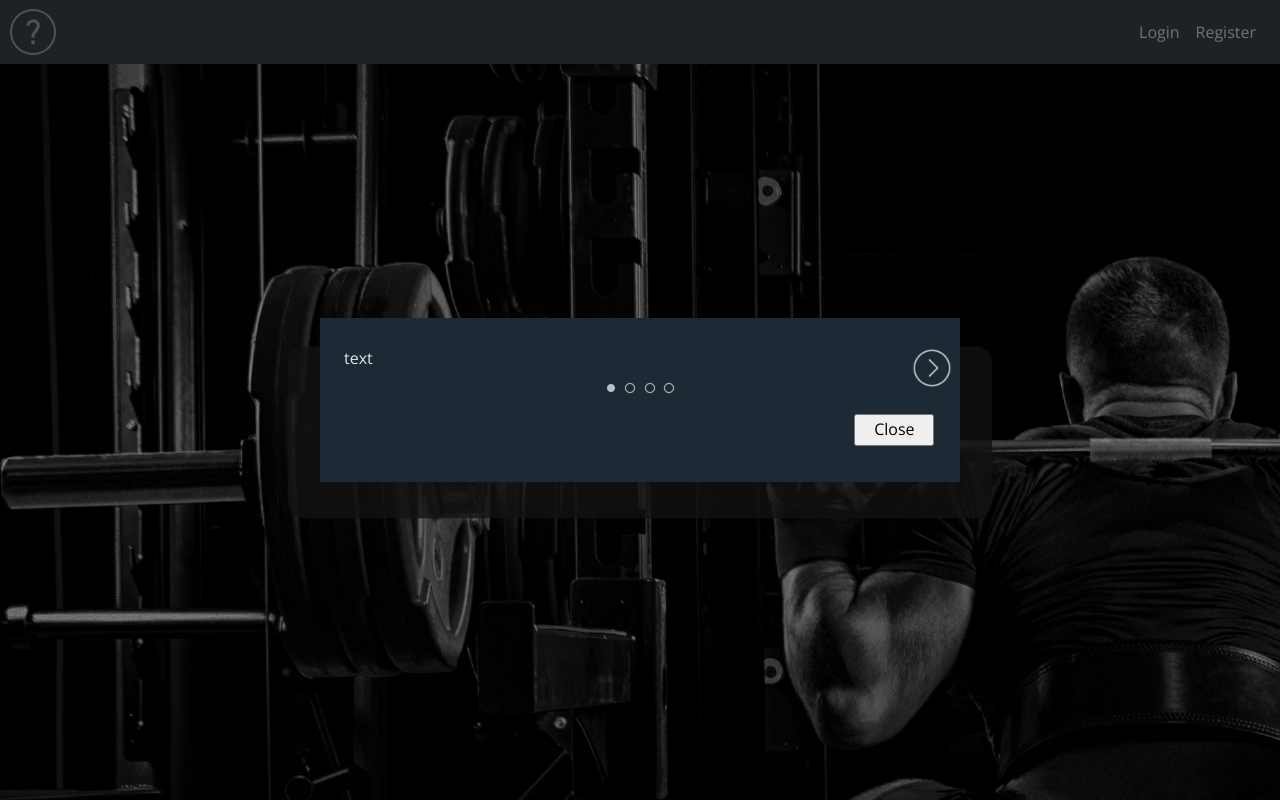
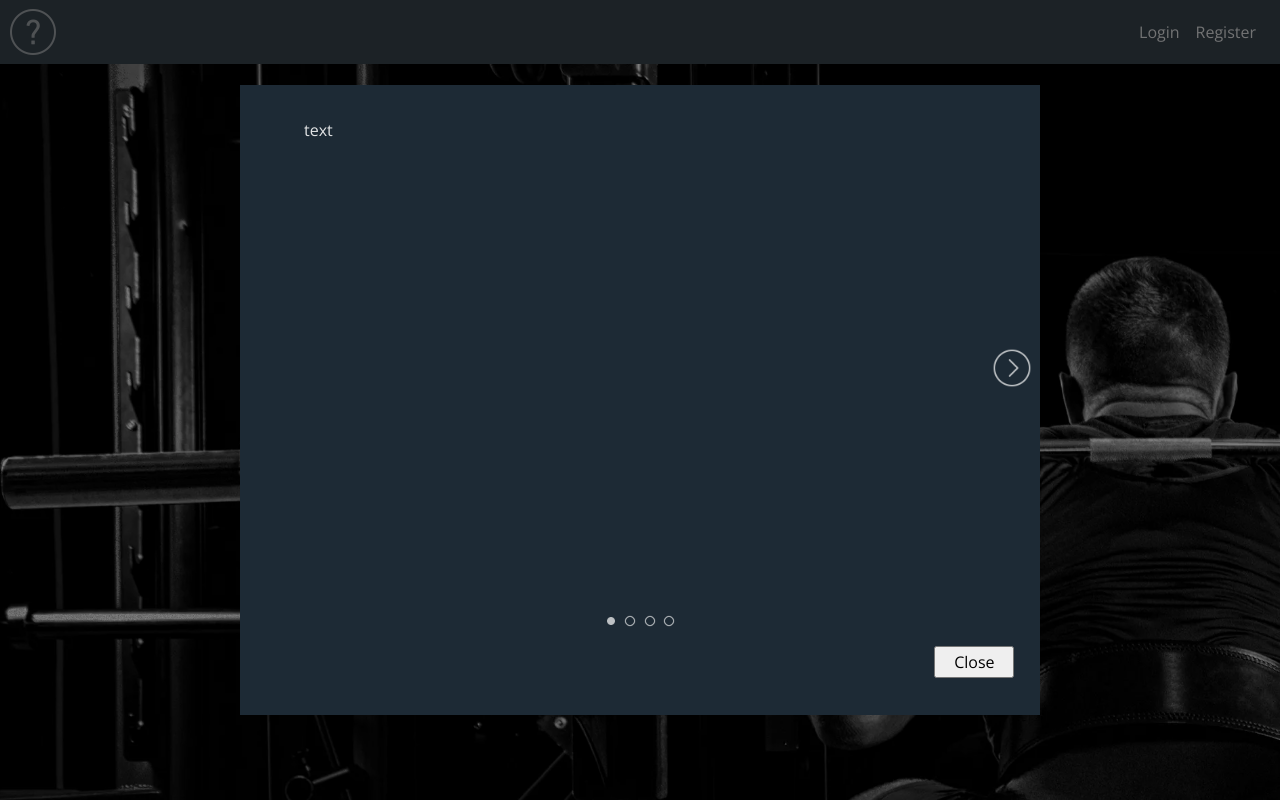
Before and after one commit to jdias95/FitnessApp, a React (Create React App) app in the folder client/: page / in a window 1280 px wide. Both pictures are taken after a click on the picture 33 px from the left and 32 px from the top of the page. Built offline with nearby package versions, Linux system fonts and the light colour scheme; no server answers.

Commit message:
Changes walkthrough modal width and height

```diff
--- a/client/src/App.css
+++ b/client/src/App.css
@@ -65,6 +65,17 @@ p {
 .nav a.active {
   font-weight: bold;
   cursor: default;
+}
+
+#walkthrough {
+  max-width: 50rem;
+}
+
+.walkthrough-content {
+  width: calc(100% - 5em);
+  position: relative;
+  left: 2.5em;
+  height: 30em;
 }
 
 .walkthrough-img {
--- a/client/src/WalkthroughModal.js
+++ b/client/src/WalkthroughModal.js
@@ -7,11 +7,13 @@ const WalkthroughModal = (props) => {
 
   return (
     <div className="modal">
-      <div className="modal-content">
+      <div className="modal-content" id="walkthrough">
         <div className="modal-flex">
           <div className="exercise-modal-body">
             <div className="position">
-              <p>text</p>
+              <div className="walkthrough-content">
+                <p>text</p>
+              </div>
               {pageNum > 1 ? (
                 <img
                   className="page-left page-arrow"
```
